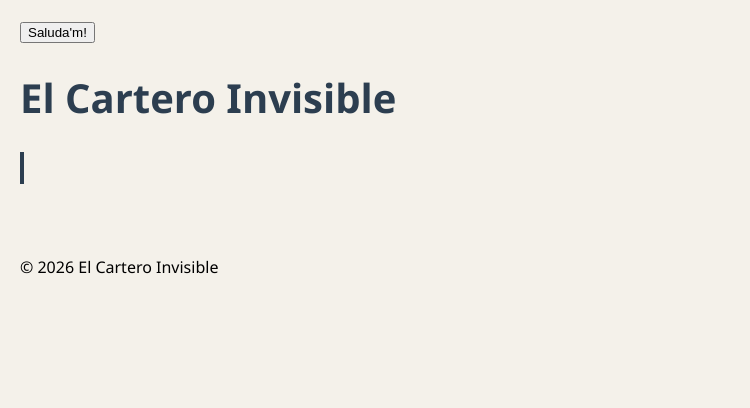
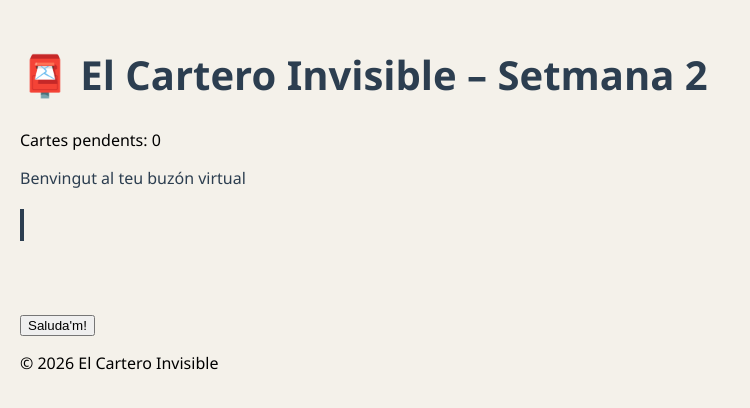
Before and after one commit to ikerTorrecillas/Proyecto1, a website: page client/index.html in a window 1280 px wide. Shown: the whole page, without its empty margins (0-750 px from the left). Drawn offline with Linux system fonts and the light colour scheme.

Commit message:
M6 realizado y funcional

```diff
--- a/client/index.html
+++ b/client/index.html
@@ -1,17 +1,25 @@
 <!DOCTYPE html>
 <html lang="ca">
+
 <head>
   <meta charset="UTF-8">
   <meta name="viewport" content="width=device-width, initial-scale=1.0">
   <title>El Cartero Invisible</title>
   <link rel="stylesheet" href="style.css">
 </head>
+
 <body>
-  <button id="btnSaluda">Saluda'm!</button>
-  <script src="script.js" defer></script>
+
   <header>
-      <h1>El Cartero Invisible</h1>
+    <h1 id="titolPrincipal">El Cartero Invisible</h1>
   </header>
+
+  <div id="contenidorCartes">
+    <!-- buit per a futures cartes -->
+  </div>
+
+  <p class="info">Benvingut al teu buzón virtual</p>
+
   <main>
     <section id="llistatCartes">
       <!-- de moment buit: aquí aniran les cartes -->
@@ -20,8 +28,13 @@
       <!-- de moment buit: aquí anirà el formulari -->
     </section>
   </main>
+
+  <button id="btnSaluda">Saluda'm!</button>
+  <script src="scripts.js" defer></script>
+
   <footer>
     <p>&copy; 2026 El Cartero Invisible</p>
   </footer>
 </body>
+
 </html>
--- a/client/scripts.js
+++ b/client/scripts.js
@@ -4,3 +4,15 @@ function saluda() {
 
 const boto = document.getElementById("btnSaluda");
 boto.addEventListener("click", saluda);
+
+// elemento por id
+
+const titol = document.querySelector("#titolPrincipal");
+titol.textContent = "📮 El Cartero Invisible – Setmana 2";
+titol.setAttribute("data-role", "banner");
+
+const totesLesCartes = document.querySelector("#contenidorCartes");
+totesLesCartes.innerHTML = "<p>Cartes pendents: 0</p>";
+
+const info = document.querySelector(".info");
+info.style.color = "#2c3e50";
```
Lines whose indentation alone changed are shown as unchanged.
